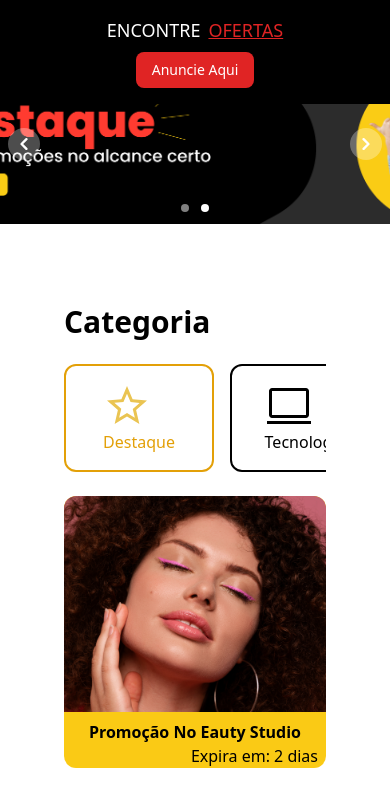
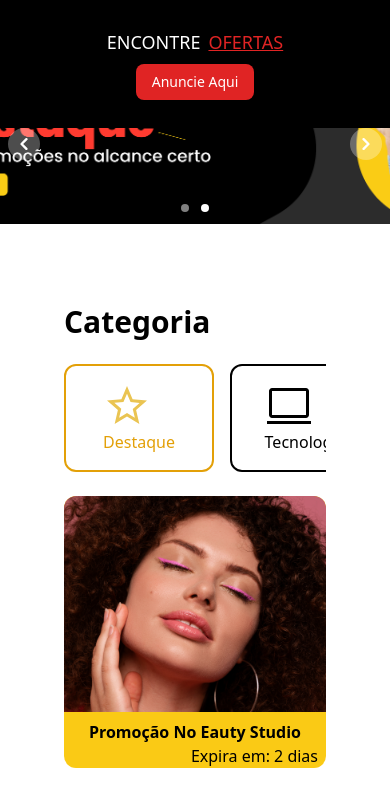
Before and after one commit to gaabs16/encontre-ofertas, a website built with Vite: page index.html in a window 390 px wide. Shown: the top 797 px of the page. Built offline with nearby package versions, Linux system fonts and the light colour scheme.

Commit message:
adjusting responsiveness

```diff
--- a/index.html
+++ b/index.html
@@ -9,7 +9,7 @@
   </head>
   <body class="flex flex-col min-h-screen">
     <header>
-        <nav class="flex flex-col md:flex-row justify-between items-center py-4 px-4 md:px-10 bg-black fixed w-full z-20">
+        <nav class="flex flex-col md:flex-row justify-between items-center py-7 px-4 md:px-10 bg-black fixed w-full z-20">
             <ul class="flex flex-wrap gap-2 whitespace-nowrap">
                 <li class="text-white uppercase text-lg md:text-3xl">Encontre</li>
                 <li class="text-red-600 uppercase text-lg md:text-3xl underline">Ofertas</li>
```
